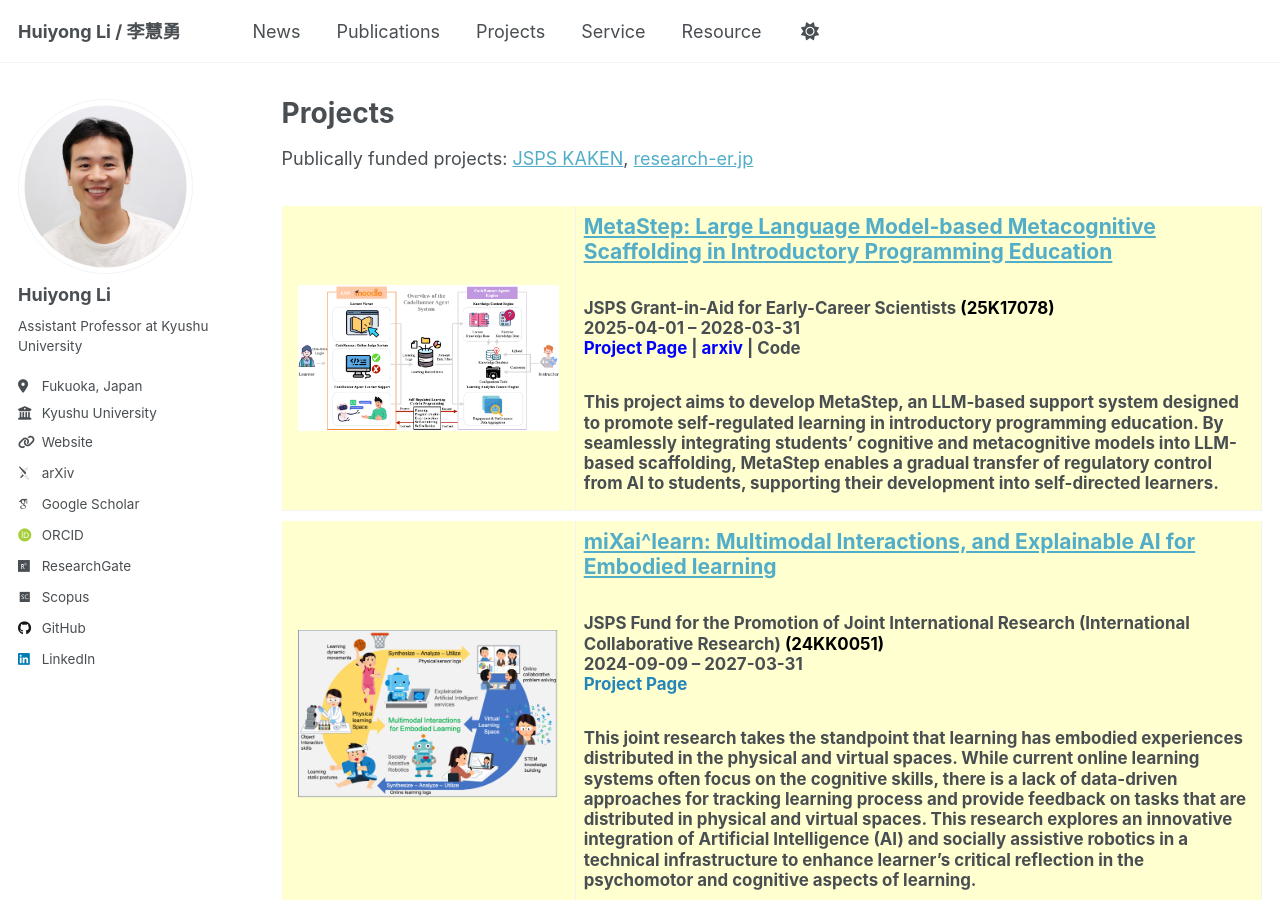
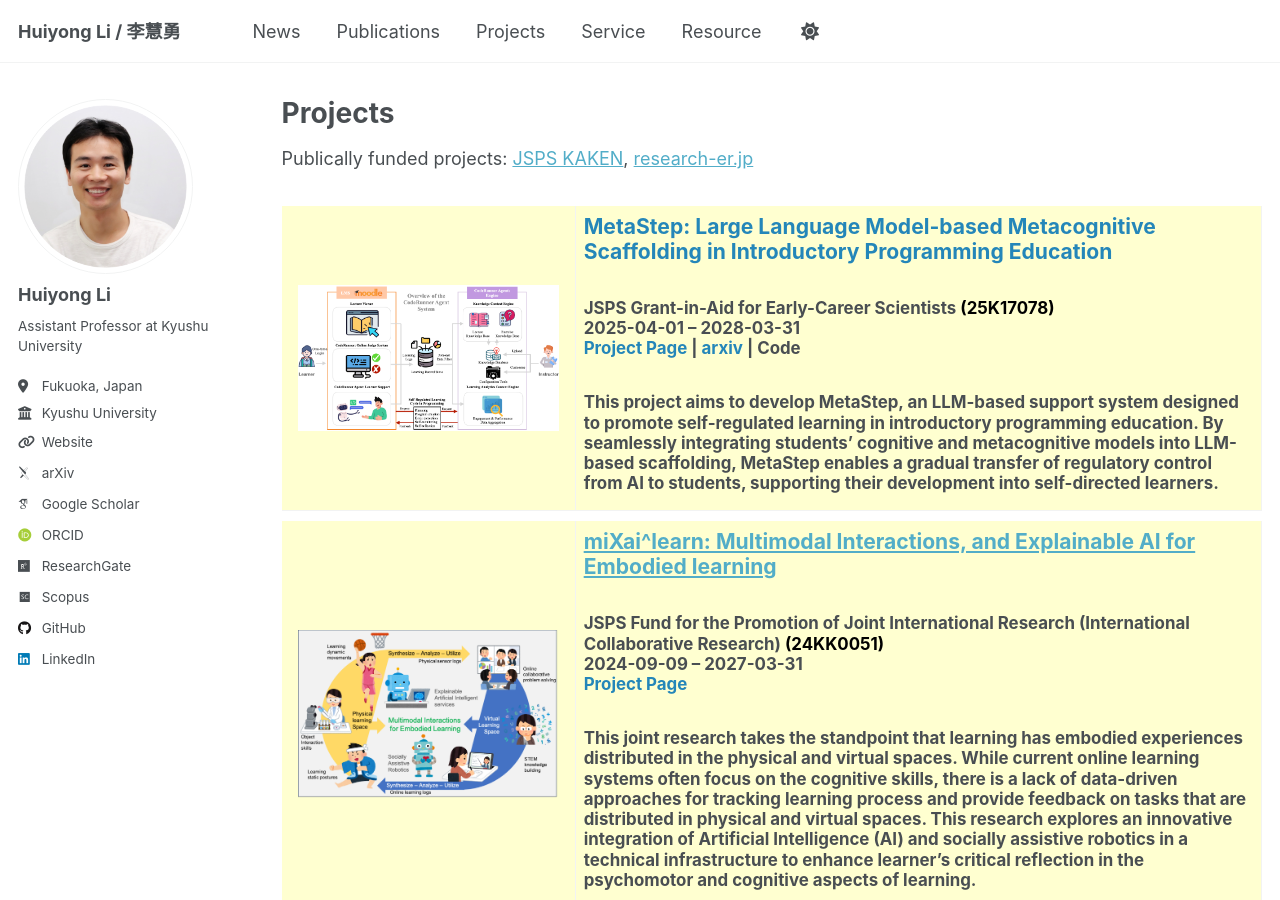
Before and after one commit to li-huiyong/li-huiyong.github.io, a Jekyll site: the page built from _pages/projects.md, in a window 1280 px wide and 900 px high. Built offline with Jekyll 4.4.1, drawn with Linux system fonts in a browser that asks for light colours; some web fonts are replaced.

Commit message:
update font color

```diff
--- a/_pages/projects.md
+++ b/_pages/projects.md
@@ -18,8 +18,8 @@
           <img src="/images/coderunner-agent.png" width="100%">
       </td>
       <td style="padding:8px;width:70%;vertical-align:middle">
-        <h1 style="font-weight: bold; text-decoration: none; color: #2486b9;">
-	  <a href="https://li-huiyong.github.io/MetaStep" target="_blank">
+        <h1>
+	  <a href="https://li-huiyong.github.io/MetaStep" target="_blank" style="font-weight: bold; text-decoration: none; color: #2486b9;">
 	      MetaStep: Large Language Model-based Metacognitive Scaffolding in Introductory Programming Education
 	  </a>
         </h1>
@@ -28,9 +28,9 @@
 	  <br>
 	  2025-04-01 – 2028-03-31
 	  <br>
-	  <a href="https://li-huiyong.github.io/MetaStep" style="text-decoration: none; color: blue;">Project Page</a>
+	  <a href="https://li-huiyong.github.io/MetaStep" style="text-decoration: none; color: #2486b9;">Project Page</a>
 	  |
-          <a href="https://doi.org/10.48550/arXiv.2504.03068" style="text-decoration: none; color: blue;">arxiv</a>
+          <a href="https://doi.org/10.48550/arXiv.2504.03068" style="text-decoration: none; color: #2486b9;">arxiv</a>
           | Code
 	</h2>
         <p></p>
```
